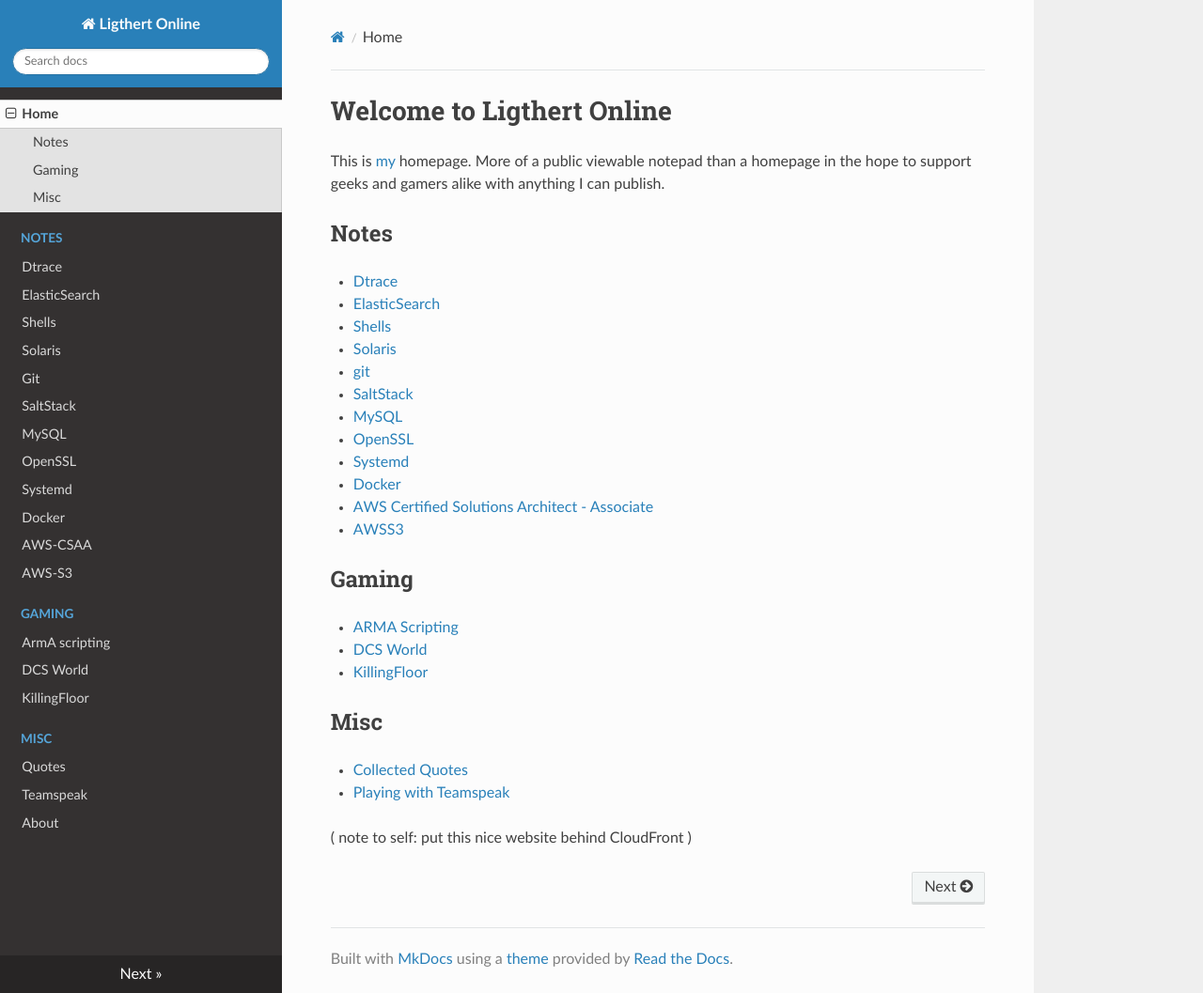
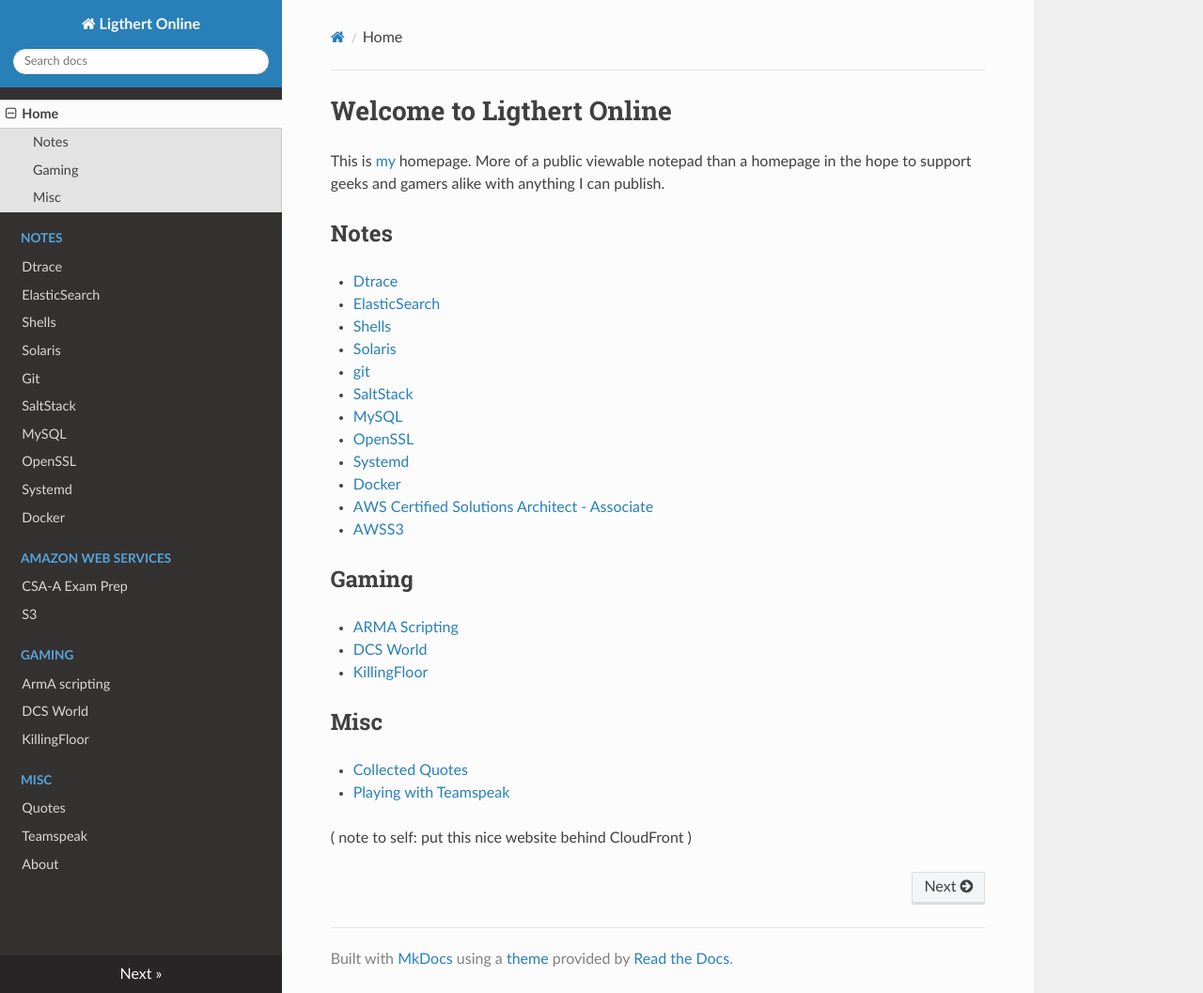
Before and after one commit to Ligthert/static-website, an MkDocs documentation site: the page built from docs/index.md, in a window 1280 px wide and 1057 px high. Shown: the whole window at 94% size. Built offline with MkDocs 1.6.1, drawn with Linux system fonts in a browser that asks for light colours; nearby versions of some CDN libraries; old or Windows-style settings are respelled for this version of MkDocs.

Commit message:
AWS is its separate section now.

```diff
--- a/mkdocs.yml
+++ b/mkdocs.yml
@@ -12,8 +12,9 @@
     - OpenSSL: notes/openssl.md
     - Systemd: notes/systemd.md
     - Docker: notes/docker.md
-    - AWS-CSAA: aws/csaa.md
-    - AWS-S3: aws/s3.md
+  - Amazon Web Services:
+    - CSA-A Exam Prep: aws/csaa.md
+    - S3: aws/s3.md
   - Gaming:
     - ArmA scripting: gaming/arma.md
     - DCS World: gaming/dcsw.md
```
